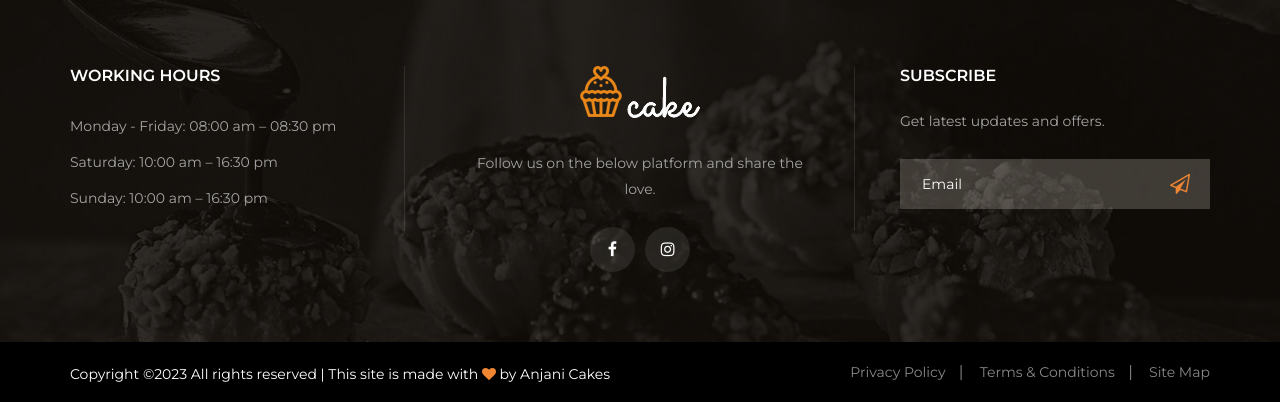
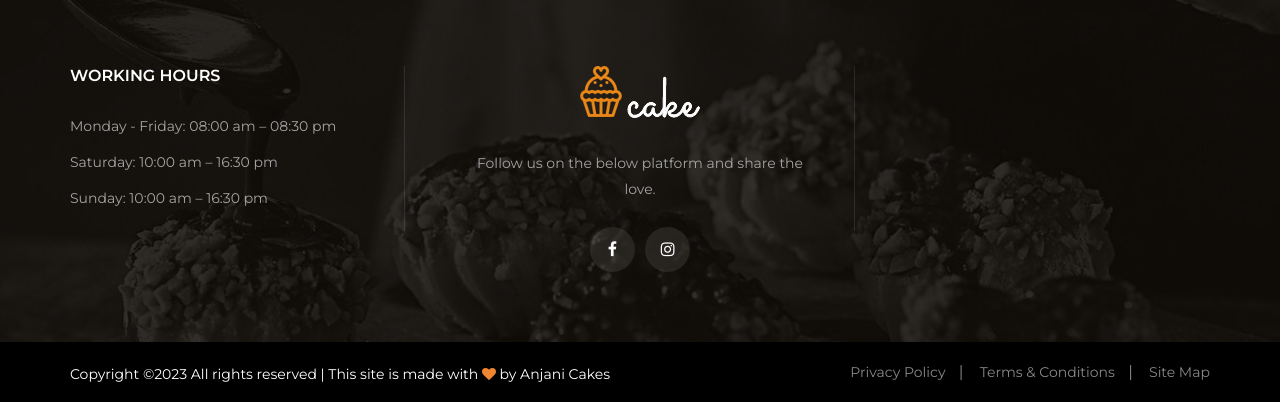
Before and after one commit to anjanicakes/anjanicakes.github.io, a plain HTML site: page index.html in a window 1280 px wide. Shown: the part 3598-4000 px from the top of the page. Drawn offline with nearby package versions, Linux system fonts and the light colour scheme.

Commit message:
modified home page

```diff
--- a/index.html
+++ b/index.html
@@ -658,7 +658,7 @@
                         </div>
                     </div>
                 </div>
-                <div class="col-lg-4 col-md-6 col-sm-6">
+                <!-- <div class="col-lg-4 col-md-6 col-sm-6">
                     <div class="footer__newslatter">
                         <h6>Subscribe</h6>
                         <p>Get latest updates and offers.</p>
@@ -667,7 +667,7 @@
                             <button type="submit"><i class="fa fa-send-o"></i></button>
                         </form>
                     </div>
-                </div>
+                </div> -->
             </div>
         </div>
         <div class="copyright">
```
